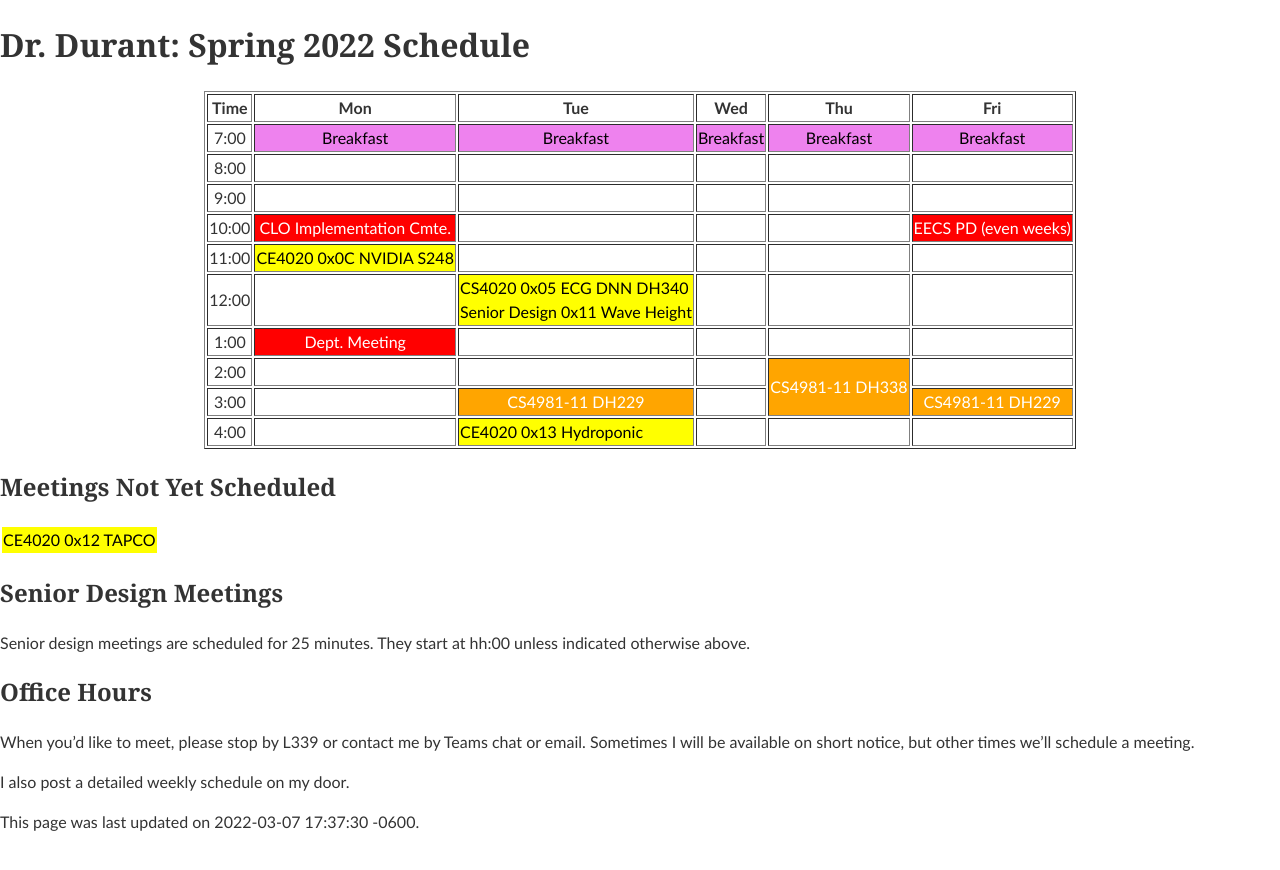
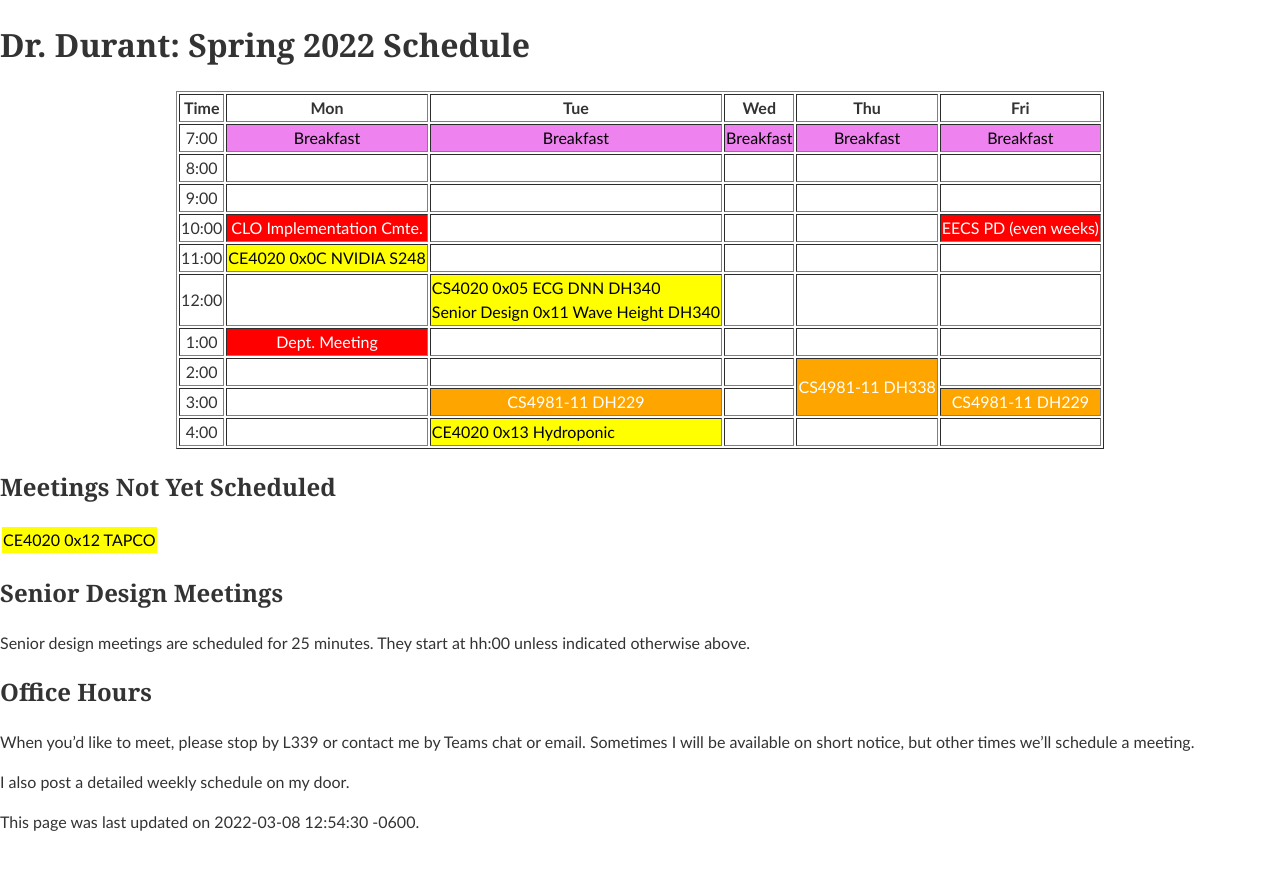
Before and after one commit to edurant/edurant.github.io, a Jekyll site: the page built from sched/s22.md, in a window 1280 px wide. Shown: the top 870 px of the page. Built offline with Jekyll 4.4.1, drawn with Linux system fonts in a browser that asks for light colours.

Commit message:
spring schedule: change sd meeting location

```diff
--- a/sched/s22.md
+++ b/sched/s22.md
@@ -1,6 +1,6 @@
 ---
 title: "Dr. Durant: Spring 2022 Schedule"
-date: 2022-03-07 17:37:30 -0600
+date: 2022-03-08 12:54:30 -0600
 ---
 
 <style type="text/css">
@@ -13,17 +13,17 @@
 
 <div align="center">
 <table border>
-<tr><th>Time</th>       <th>Mon</th>                                    <th>Tue</th>                                                                            <th>Wed</th>                        <th>Thu</th>                                        <th>Fri</th>                            </tr>
-<tr><td>7:00</td>       <td class="lunch">Breakfast</td>                <td class="lunch">Breakfast</td>                                                        <td class="lunch">Breakfast</td>    <td class="lunch">Breakfast</td>                    <td class="lunch">Breakfast</td>        </tr>
-<tr><td>8:00</td>       <td>&nbsp;</td>                                 <td>&nbsp;</td>                                                                         <td>&nbsp;</td>                     <td>&nbsp;</td>                                     <td>&nbsp;</td>                         </tr>
-<tr><td>9:00</td>       <td>&nbsp;</td>                                 <td>&nbsp;</td>                                                                         <td>&nbsp;</td>                     <td>&nbsp;</td>                                     <td>&nbsp;</td>                         </tr>
-<tr><td>10:00</td>      <td class="am">CLO Implementation Cmte.</td>    <td>&nbsp;</td>                                                                         <td>&nbsp;</td>                     <td>&nbsp;</td>                                     <td class="am">EECS PD (even weeks)</td></tr>
-<tr><td>11:00</td>      <td class="ce4020">CE4020 0x0C NVIDIA S248</td> <td>&nbsp;</td>                                                                         <td>&nbsp;</td>                     <td>&nbsp;</td>                                     <td>&nbsp;</td>                         </tr>
-<tr><td>12:00</td>      <td>&nbsp;</td>                                 <td class="ce4020">CS4020 0x05 ECG DNN DH340<br/>Senior Design 0x11 Wave Height</td>    <td>&nbsp;</td>                     <td>&nbsp;</td>                                     <td>&nbsp;</td>                         </tr>
-<tr><td>1:00</td>       <td class="am">Dept. Meeting</td>               <td>&nbsp;</td>                                                                         <td>&nbsp;</td>                     <td>&nbsp;</td>                                     <td>&nbsp;</td>                         </tr>
-<tr><td>2:00</td>       <td>&nbsp;</td>                                 <td>&nbsp;</td>                                                                         <td>&nbsp;</td>                     <td class="cs4981" rowspan="2">CS4981-11 DH338</td> <td>&nbsp;</td>                         </tr>
-<tr><td>3:00</td>       <td>&nbsp;</td>                                 <td class="cs4981">CS4981-11 DH229</td>                                                 <td>&nbsp;</td>                                                                         <td class="cs4981">CS4981-11 DH229</td> </tr>
-<tr><td>4:00</td>       <td>&nbsp;</td>                                 <td class="ce4020">CE4020 0x13 Hydroponic</td>                                          <td>&nbsp;</td>                     <td>&nbsp;</td>                                     <td>&nbsp;</td>                         </tr>
+<tr><th>Time</th>       <th>Mon</th>                                    <th>Tue</th>                                                                                <th>Wed</th>                        <th>Thu</th>                                        <th>Fri</th>                            </tr>
+<tr><td>7:00</td>       <td class="lunch">Breakfast</td>                <td class="lunch">Breakfast</td>                                                            <td class="lunch">Breakfast</td>    <td class="lunch">Breakfast</td>                    <td class="lunch">Breakfast</td>        </tr>
+<tr><td>8:00</td>       <td>&nbsp;</td>                                 <td>&nbsp;</td>                                                                             <td>&nbsp;</td>                     <td>&nbsp;</td>                                     <td>&nbsp;</td>                         </tr>
+<tr><td>9:00</td>       <td>&nbsp;</td>                                 <td>&nbsp;</td>                                                                             <td>&nbsp;</td>                     <td>&nbsp;</td>                                     <td>&nbsp;</td>                         </tr>
+<tr><td>10:00</td>      <td class="am">CLO Implementation Cmte.</td>    <td>&nbsp;</td>                                                                             <td>&nbsp;</td>                     <td>&nbsp;</td>                                     <td class="am">EECS PD (even weeks)</td></tr>
+<tr><td>11:00</td>      <td class="ce4020">CE4020 0x0C NVIDIA S248</td> <td>&nbsp;</td>                                                                             <td>&nbsp;</td>                     <td>&nbsp;</td>                                     <td>&nbsp;</td>                         </tr>
+<tr><td>12:00</td>      <td>&nbsp;</td>                                 <td class="ce4020">CS4020 0x05 ECG DNN DH340<br/>Senior Design 0x11 Wave Height DH340</td>  <td>&nbsp;</td>                     <td>&nbsp;</td>                                     <td>&nbsp;</td>                         </tr>
+<tr><td>1:00</td>       <td class="am">Dept. Meeting</td>               <td>&nbsp;</td>                                                                             <td>&nbsp;</td>                     <td>&nbsp;</td>                                     <td>&nbsp;</td>                         </tr>
+<tr><td>2:00</td>       <td>&nbsp;</td>                                 <td>&nbsp;</td>                                                                             <td>&nbsp;</td>                     <td class="cs4981" rowspan="2">CS4981-11 DH338</td> <td>&nbsp;</td>                         </tr>
+<tr><td>3:00</td>       <td>&nbsp;</td>                                 <td class="cs4981">CS4981-11 DH229</td>                                                     <td>&nbsp;</td>                                                                         <td class="cs4981">CS4981-11 DH229</td> </tr>
+<tr><td>4:00</td>       <td>&nbsp;</td>                                 <td class="ce4020">CE4020 0x13 Hydroponic</td>                                              <td>&nbsp;</td>                     <td>&nbsp;</td>                                     <td>&nbsp;</td>                         </tr>
 </table>
 </div>
 
```
